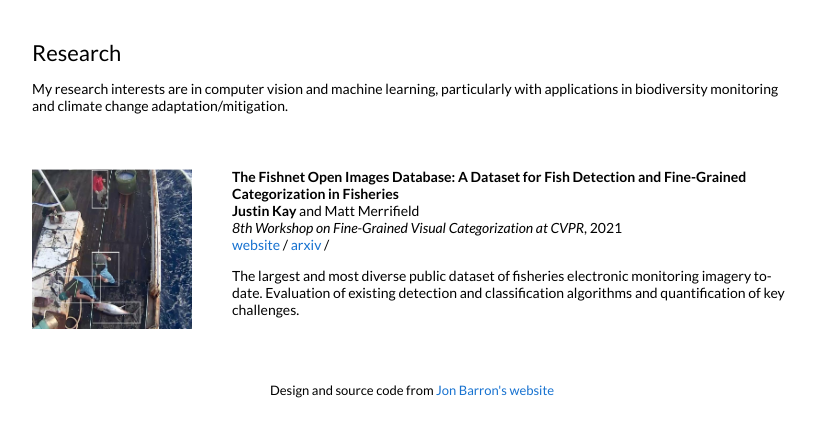
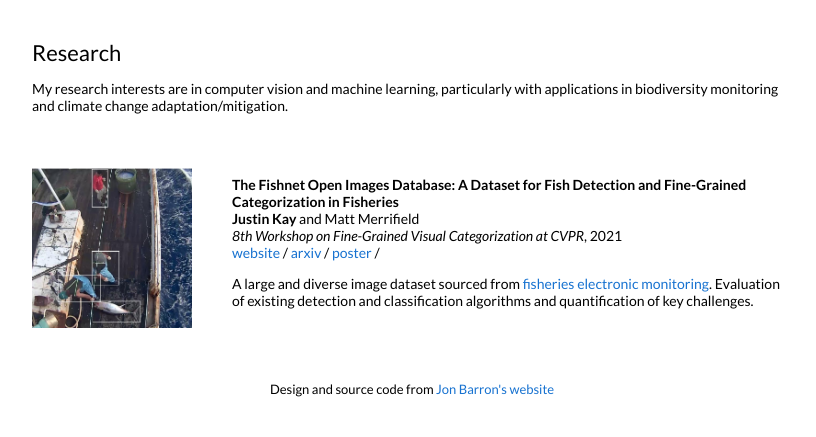
Before and after one commit to justinkay/justinkay.github.io, a Jekyll site: the page built from _posts/2021-05-16-fishnet.md, in a window 1280 px wide, cut to the strip 312-749 px from the top of the page. Shown: the whole strip, without its empty margins (228-1044 px from the left). Built offline with Jekyll 4.4.1, drawn with Linux system fonts in a browser that asks for light colours.

Commit message:
Update 2021-05-16-fishnet.md

```diff
--- a/_posts/2021-05-16-fishnet.md
+++ b/_posts/2021-05-16-fishnet.md
@@ -12,5 +12,6 @@ arxiv: https://arxiv.org/abs/2106.09178
 slides:
 code:
 website: https://www.fishnet.ai/
+poster: images/16_fishnet_poster.pdf
 ---
-The largest and most diverse public dataset of fisheries electronic monitoring imagery to-date. Evaluation of existing detection and classification algorithms and quantification of key challenges.
+A large and diverse image dataset sourced from [fisheries electronic monitoring](https://www.fisheries.noaa.gov/insight/electronic-monitoring-explained). Evaluation of existing detection and classification algorithms and quantification of key challenges.
```
